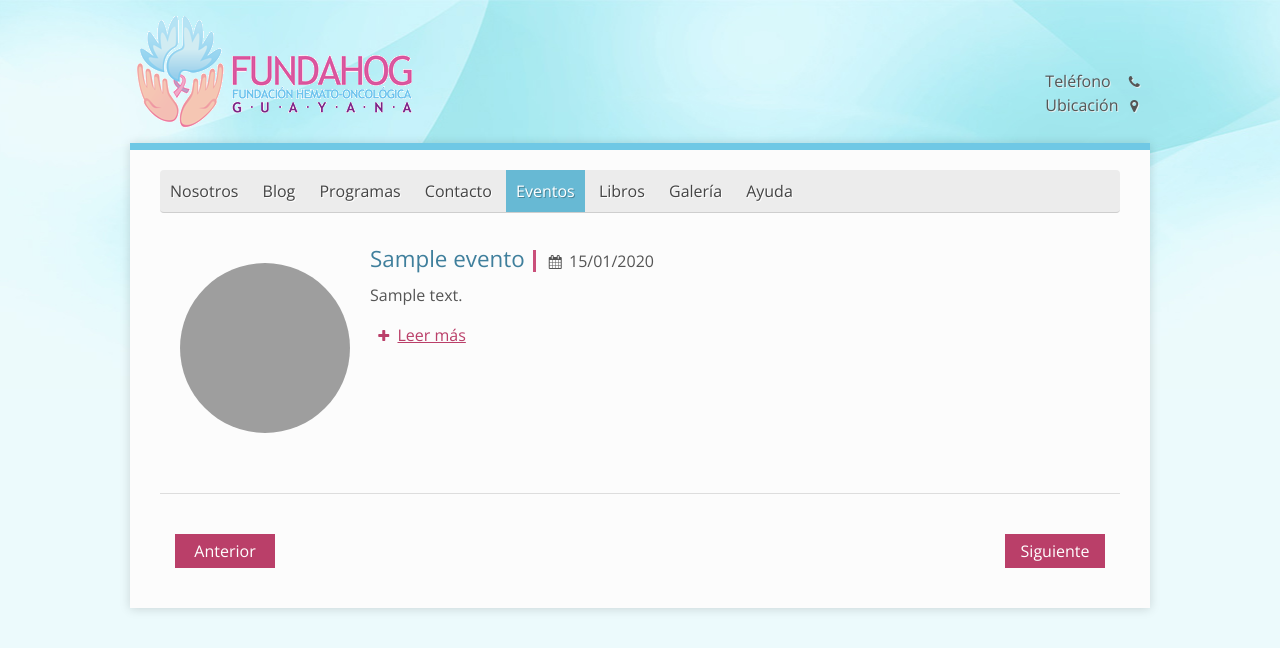
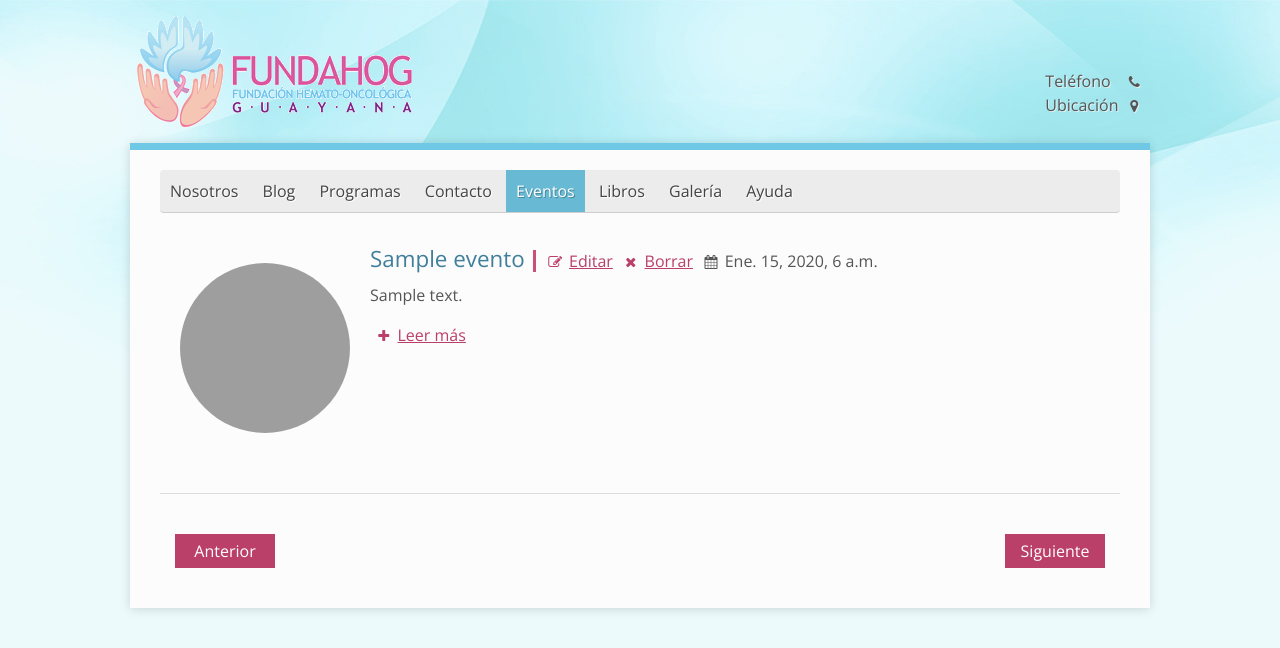
Before and after one commit to josecols/fundahog, a Django app: page /eventos/ in a window 1280 px wide. Shown: the top 648 px of the page. Run offline with Django 3.2, Linux system fonts and the light colour scheme; a user stored in the database is signed in; tables that the repository leaves empty hold one stand-in row (values such as "Sample post"); parts of the project's set-up code (start-up, migrations or seed data) failed here and were passed over; some libraries are stand-ins or nearby versions; grey boxes are pictures that could not be loaded.

Commit message:
Agregada funcionalidad para eliminar eventos

```diff
--- a/fundahog/templates/evento.html
+++ b/fundahog/templates/evento.html
@@ -70,7 +70,7 @@
 						</div>
 						<div class="fix"></div>
 						<small>
-							<span class="i-calendario"></span>{{evento.fecha|date:"d/m/Y"}}
+							<span class="i-calendario"></span>{{evento.fecha}}
 						</small>
 					</div>
 					<img src="{{MEDIA_URL}}{{ evento.portada }}" alt="{{evento}}">
@@ -81,7 +81,7 @@
 					{% else %}
 					<h1 class="titulo">{{evento}}
 						<small>
-							<span class="i-calendario"></span>{{evento.fecha|date:"d/m/Y"}}
+							<span class="i-calendario"></span>{{evento.fecha}}
 						</small>
 					</h1>
 					<img src="{{MEDIA_URL}}{{ evento.portada }}" alt="{{evento}}">
--- a/fundahog/templates/eventos.html
+++ b/fundahog/templates/eventos.html
@@ -71,7 +71,11 @@
                         <h2 class="titulo">
                             <a href="{% url evento evento.slug evento.pk %}">{{evento}}</a>
                             <small>
-                                <span class="i-calendario"></span>{{evento.fecha|date:"d/m/Y"}}
+								{% if request.user.is_staff %}
+								<a href="{% url evento evento.slug evento.pk %}"><span class="i-editar"></span>Editar</a>
+								<a id="borrar-{{evento.pk}}" class="borrar" href="javascript:void(0)"><span class="i-borrar"></span>Borrar</a>
+								{% endif %}
+                                <span class="i-calendario"></span>{{evento.fecha}}
                             </small>
                         </h2>
                         <p>{{evento.contenido|safe|truncatewords_html:50}}</p>
@@ -97,6 +101,35 @@
         </div>
         <script src="http://code.jquery.com/jquery-2.0.3.min.js"></script>
         <script async defer src="{{STATIC_URL}}js/fundahog.js"></script>
+        {% if request.user.is_staff %}
+		<script>
+			window.onload = function() {
+				$('.borrar').click(function() {
+					borrar(this);
+				});
+
+				function borrar(boton) {
+					var pk = $(boton).attr('id').match(/[0-9]+/);
+					var respuesta = confirm("¿Está seguro que deasea eliminar el evento?");
+
+					if (respuesta  == true) {
+		    			var request = $.ajax({
+							async : true,
+							type : "POST",
+							url : "{% url borrar_evento %}",
+							data : 'evento=' + pk
+							+ '&csrfmiddlewaretoken=' + '{{csrf_token}}',
+							dataType : "text"
+						});
+						request.done(function(msg) {
+							location.reload();
+						});
+					}
+				}
+			};
+
+		</script>
+		{% endif %}
     </body>
 
 </html>
--- a/fundahog/urls.py
+++ b/fundahog/urls.py
@@ -23,4 +23,5 @@ urlpatterns = patterns('',
     # Portal
     url(r'^eventos/$', 'portal.views.eventos', name='eventos'),
     url(r'^eventos/evento/(?P<slug>[-\w\d]+)-(?P<evento_id>\d+)/$', 'portal.views.evento' , name='evento'),
+    url(r'^eventos/evento/borrar/$', 'portal.views.borrar_evento' , name='borrar_evento'),
 )
--- a/portal/models.py
+++ b/portal/models.py
@@ -6,6 +6,7 @@ import uuid, os
 from PIL import Image
 from django.db import models
 from django.template.defaultfilters import slugify
+from django.db.models.signals import pre_delete
 
 def uuid_slug(uuid):
     return str(uuid)[:8]
@@ -27,6 +28,7 @@ def redimensionar(archivo, ancho_requerido, alto_requerido):
         imagen.thumbnail((ancho_requerido, alto), Image.ANTIALIAS)
         imagen.save(archivo)
 
+
 class Evento(models.Model):
     titulo = models.CharField(max_length=100, unique=True, verbose_name="título")
     contenido = models.TextField()
@@ -44,3 +46,13 @@ class Evento(models.Model):
         if self.portada:
             archivo = self.portada.path
             redimensionar(archivo, 400, 200)
+
+# Señales
+def borrar_portada(sender, instance, **kwargs):
+    if instance.portada:
+        try:
+            os.remove(instance.portada.path)
+        except OSError:
+            pass
+
+pre_delete.connect(borrar_portada, sender=Evento)
--- a/portal/views.py
+++ b/portal/views.py
@@ -3,7 +3,10 @@
 # Universidad Católica Andrés Bello Guayana
 # Desarrollado por José Cols - josecolsg@gmail.com - @josecols
 from portal.models import Evento
+from django.utils import simplejson
+from django.http import HttpResponse, Http404
 from django.template.context import RequestContext
+from django.views.decorators.csrf import csrf_protect
 from django.shortcuts import  render_to_response, get_object_or_404
 
 def eventos(request):
@@ -18,3 +21,14 @@ def evento(request, slug, evento_id):
     return render_to_response('evento.html',
                               {'evento':evento, 'request':request},
                               context_instance=RequestContext(request))
+
+# Vistas AJAX
+@csrf_protect
+def borrar_evento(request):
+    if request.user.is_superuser and request.method == 'POST':
+        evento_id = request.POST.get('evento', None)
+        evento = get_object_or_404(Evento, pk=evento_id)
+        evento.delete()
+        return HttpResponse(simplejson.dumps("Evento borrado con éxito"), mimetype='application/javascript')
+
+    raise Http404
```
Also changed, not shown: fundahog/media/uploads/eventos/7504e77c.jpg (deleted), 3 other files.
